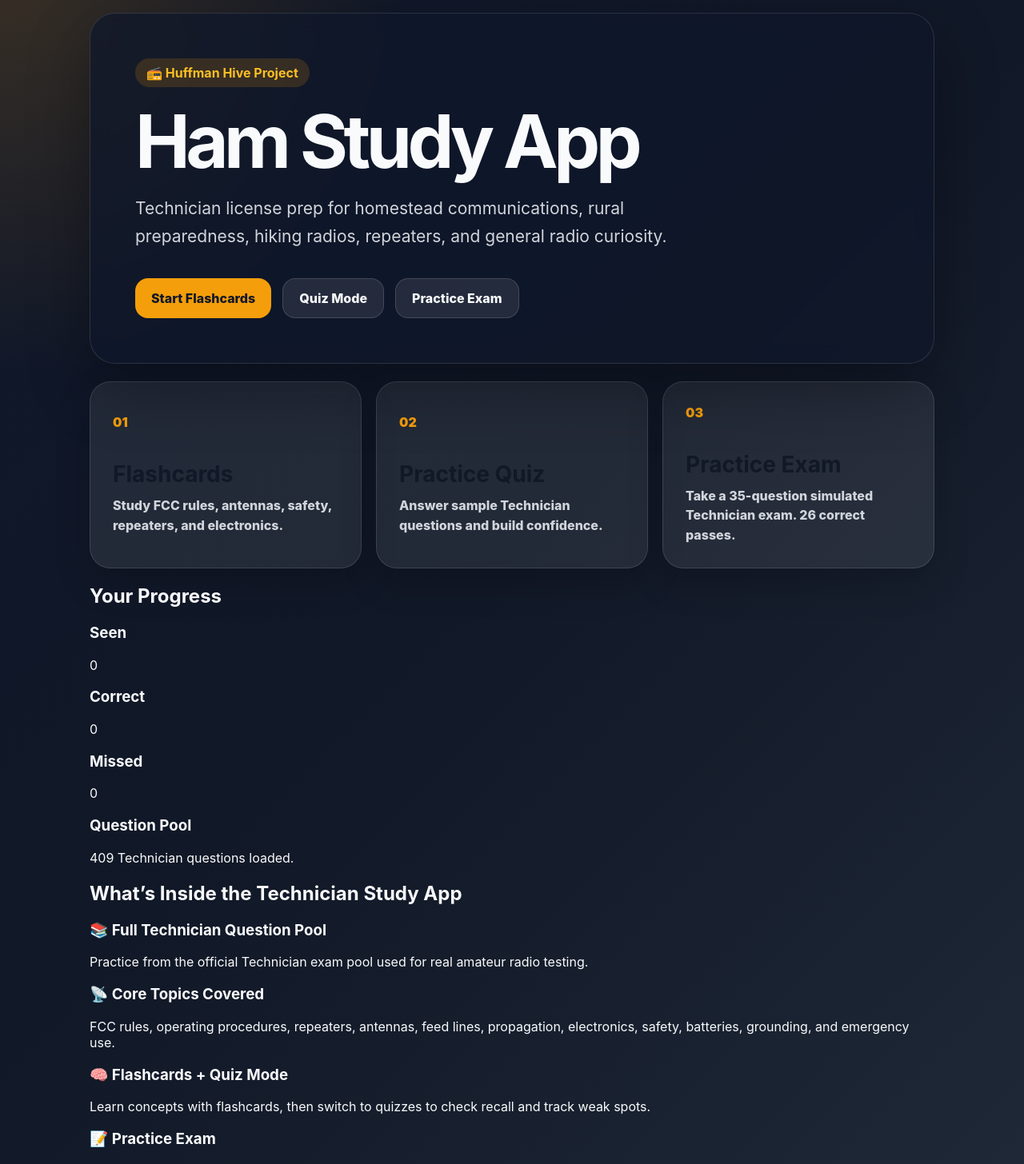
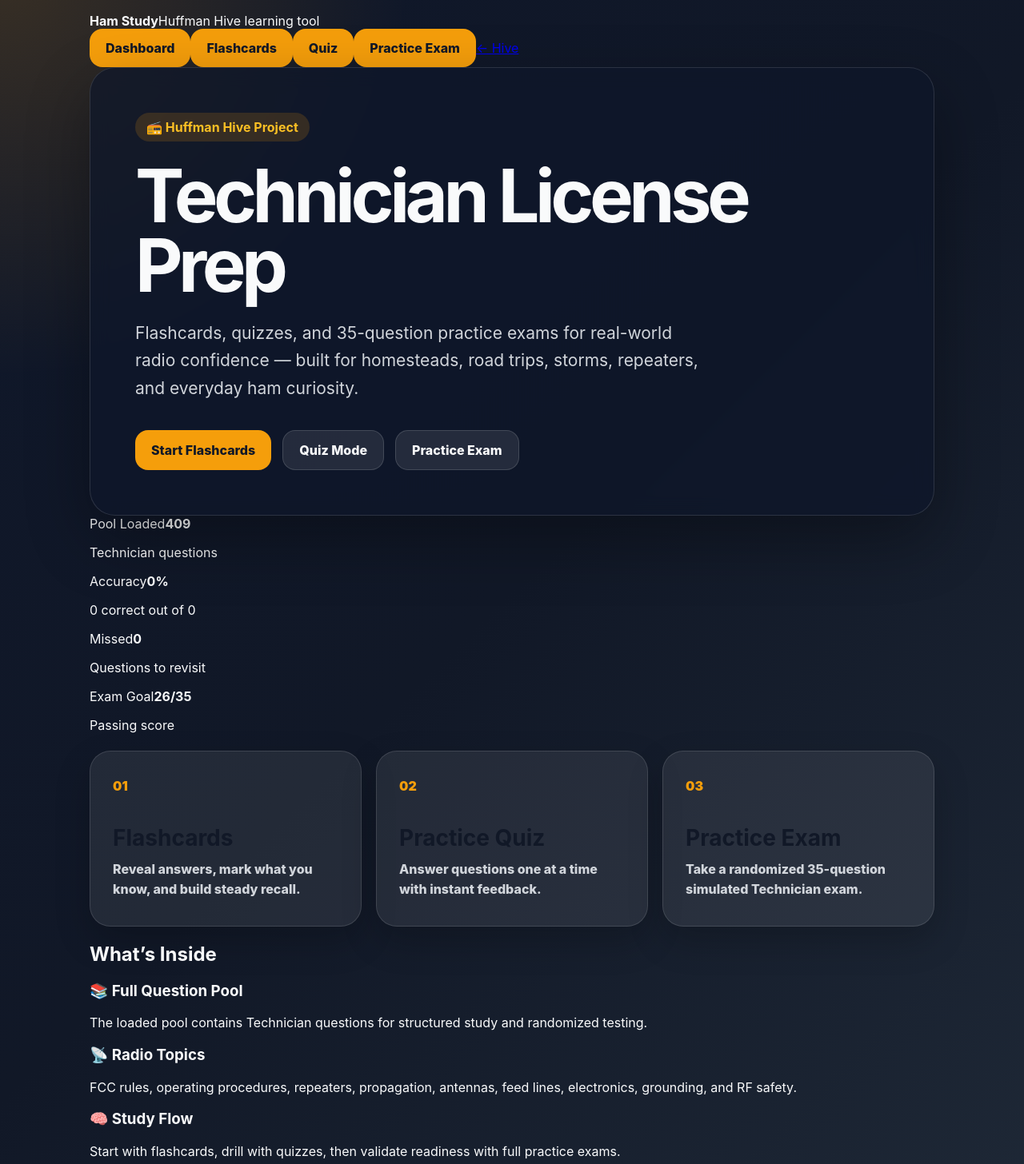
Before and after one commit to BDNHuffman/ham-study-app, a React (Vite) app: page / in a window 1280 px wide. Shown: the part 40-1496 px from the top of the page at 80% size. Built offline with nearby package versions, Linux system fonts and the light colour scheme.

Commit message:
Refactor App component and improve UI elements

```diff
--- a/src/App.jsx
+++ b/src/App.jsx
@@ -1,4 +1,4 @@
-import { useMemo, useState } from "react";
+import { useState } from "react";
 import { QUESTIONS } from "./questions";
 
 const EXAM_SIZE = 35;
@@ -6,6 +6,11 @@ const PASSING_SCORE = 26;
 
 function shuffleArray(array) {
   return [...array].sort(() => Math.random() - 0.5);
+}
+
+function percent(part, total) {
+  if (!total) return 0;
+  return Math.round((part / total) * 100);
 }
 
 export default function App() {
@@ -20,10 +25,18 @@ export default function App() {
   const [examAnswers, setExamAnswers] = useState([]);
 
   const card = QUESTIONS[index % QUESTIONS.length];
+  const accuracy = percent(score.correct, score.seen);
 
   const examComplete = mode === "exam-results";
   const examCorrect = examAnswers.filter((a) => a.correct).length;
   const examMissed = examAnswers.filter((a) => !a.correct);
+  const currentExamQuestion = examQuestions[examIndex];
+
+  function goHome() {
+    setMode("home");
+    setRevealed(false);
+    setSelected(null);
+  }
 
   function next() {
     setIndex((index + 1) % QUESTIONS.length);
@@ -49,6 +62,18 @@ export default function App() {
       correct: s.correct + (choice === card.answer ? 1 : 0),
       missed: s.missed + (choice === card.answer ? 0 : 1)
     }));
+  }
+
+  function startFlashcards() {
+    setMode("flashcards");
+    setRevealed(false);
+    setSelected(null);
+  }
+
+  function startQuiz() {
+    setMode("quiz");
+    setRevealed(false);
+    setSelected(null);
   }
 
   function startExam() {
@@ -81,107 +106,127 @@ export default function App() {
     }
   }
 
-  const currentExamQuestion = examQuestions[examIndex];
-
   return (
     <main className="app">
+      <div className="pollen" aria-hidden="true">
+        <i></i><i></i><i></i><i></i><i></i><i></i><i></i><i></i>
+      </div>
+
+      <header className="topbar">
+        <div className="brand">
+          <div className="mark" aria-hidden="true"></div>
+          <div>
+            <strong>Ham Study</strong>
+            <span>Huffman Hive learning tool</span>
+          </div>
+        </div>
+
+        <nav className="nav-actions">
+          <button className="nav-link" onClick={goHome}>Dashboard</button>
+          <button className="nav-link" onClick={startFlashcards}>Flashcards</button>
+          <button className="nav-link" onClick={startQuiz}>Quiz</button>
+          <button className="nav-link nav-primary" onClick={startExam}>Practice Exam</button>
+          <a className="nav-link" href="https://www.huffman-hive.com/">← Hive</a>
+        </nav>
+      </header>
+
       <section className="hero">
         <div className="badge">📻 Huffman Hive Project</div>
-        <h1>Ham Study App</h1>
+        <h1>Technician License Prep</h1>
         <p>
-          Technician license prep for homestead communications, rural preparedness,
-          hiking radios, repeaters, and general radio curiosity.
+          Flashcards, quizzes, and 35-question practice exams for real-world radio
+          confidence — built for homesteads, road trips, storms, repeaters, and
+          everyday ham curiosity.
         </p>
 
         <div className="hero-actions">
-          <button onClick={() => setMode("flashcards")}>Start Flashcards</button>
-          <button className="secondary" onClick={() => setMode("quiz")}>
-            Quiz Mode
-          </button>
-          <button className="secondary" onClick={startExam}>
-            Practice Exam
-          </button>
+          <button onClick={startFlashcards}>Start Flashcards</button>
+          <button className="secondary" onClick={startQuiz}>Quiz Mode</button>
+          <button className="secondary" onClick={startExam}>Practice Exam</button>
         </div>
       </section>
 
       {mode === "home" && (
         <>
+          <section className="stat-grid">
+            <div className="stat-card">
+              <span>Pool Loaded</span>
+              <strong>{QUESTIONS.length}</strong>
+              <p>Technician questions</p>
+            </div>
+
+            <div className="stat-card">
+              <span>Accuracy</span>
+              <strong>{accuracy}%</strong>
+              <p>{score.correct} correct out of {score.seen || 0}</p>
+            </div>
+
+            <div className="stat-card">
+              <span>Missed</span>
+              <strong>{score.missed}</strong>
+              <p>Questions to revisit</p>
+            </div>
+
+            <div className="stat-card">
+              <span>Exam Goal</span>
+              <strong>{PASSING_SCORE}/{EXAM_SIZE}</strong>
+              <p>Passing score</p>
+            </div>
+          </section>
+
           <section className="grid">
-            <button className="card clickable" onClick={() => setMode("flashcards")}>
-              <span>01</span>
+            <button className="card clickable" onClick={startFlashcards}>
+              <span className="card-number">01</span>
               <h2>Flashcards</h2>
-              <p>Study FCC rules, antennas, safety, repeaters, and electronics.</p>
+              <p>Reveal answers, mark what you know, and build steady recall.</p>
             </button>
 
-            <button className="card clickable" onClick={() => setMode("quiz")}>
-              <span>02</span>
+            <button className="card clickable" onClick={startQuiz}>
+              <span className="card-number">02</span>
               <h2>Practice Quiz</h2>
-              <p>Answer sample Technician questions and build confidence.</p>
+              <p>Answer questions one at a time with instant feedback.</p>
             </button>
 
             <button className="card clickable" onClick={startExam}>
-              <span>03</span>
+              <span className="card-number">03</span>
               <h2>Practice Exam</h2>
-              <p>Take a 35-question simulated Technician exam. 26 correct passes.</p>
+              <p>Take a randomized 35-question simulated Technician exam.</p>
             </button>
           </section>
 
           <section className="info-section">
-            <h2>Your Progress</h2>
-            <div className="info-grid">
-              <div className="info-card">
-                <h3>Seen</h3>
-                <p>{score.seen}</p>
-              </div>
-              <div className="info-card">
-                <h3>Correct</h3>
-                <p>{score.correct}</p>
-              </div>
-              <div className="info-card">
-                <h3>Missed</h3>
-                <p>{score.missed}</p>
-              </div>
-              <div className="info-card">
-                <h3>Question Pool</h3>
-                <p>{QUESTIONS.length} Technician questions loaded.</p>
-              </div>
-            </div>
-          </section>
-
-          <section className="info-section">
-            <h2>What’s Inside the Technician Study App</h2>
+            <h2>What’s Inside</h2>
 
             <div className="info-grid">
               <div className="info-card">
-                <h3>📚 Full Technician Question Pool</h3>
+                <h3>📚 Full Question Pool</h3>
                 <p>
-                  Practice from the official Technician exam pool used for real
-                  amateur radio testing.
+                  The loaded pool contains Technician questions for structured study
+                  and randomized testing.
                 </p>
               </div>
 
               <div className="info-card">
-                <h3>📡 Core Topics Covered</h3>
+                <h3>📡 Radio Topics</h3>
                 <p>
-                  FCC rules, operating procedures, repeaters, antennas, feed lines,
-                  propagation, electronics, safety, batteries, grounding, and
-                  emergency use.
+                  FCC rules, operating procedures, repeaters, propagation, antennas,
+                  feed lines, electronics, grounding, and RF safety.
                 </p>
               </div>
 
               <div className="info-card">
-                <h3>🧠 Flashcards + Quiz Mode</h3>
+                <h3>🧠 Study Flow</h3>
                 <p>
-                  Learn concepts with flashcards, then switch to quizzes to check
-                  recall and track weak spots.
+                  Start with flashcards, drill with quizzes, then validate readiness
+                  with full practice exams.
                 </p>
               </div>
 
               <div className="info-card">
-                <h3>📝 Practice Exam</h3>
+                <h3>🏕 Real-Life Use</h3>
                 <p>
-                  Simulate the real Technician test with 35 randomized questions and
-                  a pass/fail result.
+                  Built for practical communication skills: homesteads, storms,
+                  travel, hiking radios, and rural preparedness.
                 </p>
               </div>
             </div>
@@ -192,13 +237,8 @@ export default function App() {
       {mode === "flashcards" && (
         <section className="study-panel">
           <div className="panel-top">
-            <button className="secondary" onClick={() => setMode("home")}>
-              ← Home
-            </button>
-
-            <span>
-              {card.section} • {card.id}
-            </span>
+            <button className="secondary" onClick={goHome}>← Home</button>
+            <span>{card.section} • {card.id}</span>
           </div>
 
           <h2>{card.question}</h2>
@@ -216,9 +256,7 @@ export default function App() {
               <button onClick={() => setRevealed(true)}>Reveal Answer</button>
             ) : (
               <>
-                <button className="secondary" onClick={() => mark(false)}>
-                  Missed It
-                </button>
+                <button className="secondary" onClick={() => mark(false)}>Missed It</button>
                 <button onClick={() => mark(true)}>Got It</button>
               </>
             )}
@@ -229,13 +267,8 @@ export default function App() {
       {mode === "quiz" && (
         <section className="study-panel">
           <div className="panel-top">
-            <button className="secondary" onClick={() => setMode("home")}>
-              ← Home
-            </button>
-
-            <span>
-              {card.section} • {card.id}
-            </span>
+            <button className="secondary" onClick={goHome}>← Home</button>
+            <span>{card.section} • {card.id}</span>
           </div>
 
           <h2>{card.question}</h2>
@@ -272,14 +305,15 @@ export default function App() {
       {mode === "exam" && currentExamQuestion && (
         <section className="study-panel">
           <div className="panel-top">
-            <button className="secondary" onClick={() => setMode("home")}>
-              ← Quit Exam
-            </button>
-
+            <button className="secondary" onClick={goHome}>← Quit Exam</button>
             <span>
               Question {examIndex + 1} of {examQuestions.length} •{" "}
               {currentExamQuestion.section}
             </span>
+          </div>
+
+          <div className="exam-progress">
+            <span style={{ width: `${percent(examIndex, EXAM_SIZE)}%` }}></span>
           </div>
 
           <h2>{currentExamQuestion.question}</h2>
@@ -301,31 +335,20 @@ export default function App() {
       {examComplete && (
         <section className="study-panel">
           <div className="panel-top">
-            <button className="secondary" onClick={() => setMode("home")}>
-              ← Home
-            </button>
-
+            <button className="secondary" onClick={goHome}>← Home</button>
             <span>Practice Exam Complete</span>
           </div>
 
-          <h2>
-            {examCorrect >= PASSING_SCORE ? "You passed!" : "Not quite yet."}
-          </h2>
+          <h2>{examCorrect >= PASSING_SCORE ? "You passed!" : "Not quite yet."}</h2>
 
           <div className="answer">
-            <h3>
-              Score: {examCorrect} / {EXAM_SIZE}
-            </h3>
-            <p>
-              Passing score: {PASSING_SCORE} / {EXAM_SIZE}
-            </p>
+            <h3>Score: {examCorrect} / {EXAM_SIZE}</h3>
+            <p>Passing score: {PASSING_SCORE} / {EXAM_SIZE}</p>
           </div>
 
           <div className="hero-actions">
             <button onClick={startExam}>Take Another Exam</button>
-            <button className="secondary" onClick={() => setMode("home")}>
-              Back Home
-            </button>
+            <button className="secondary" onClick={goHome}>Back Home</button>
           </div>
 
           {examMissed.length > 0 && (
@@ -338,16 +361,10 @@ export default function App() {
                     {idx + 1}. {item.question.section} • {item.question.id}
                   </p>
                   <h4>{item.question.question}</h4>
-                  <p>
-                    <strong>Your answer:</strong> {item.selected}
-                  </p>
-                  <p>
-                    <strong>Correct answer:</strong> {item.question.answer}
-                  </p>
+                  <p><strong>Your answer:</strong> {item.selected}</p>
+                  <p><strong>Correct answer:</strong> {item.question.answer}</p>
                   {item.question.reference && (
-                    <p>
-                      <strong>Reference:</strong> {item.question.reference}
-                    </p>
+                    <p><strong>Reference:</strong> {item.question.reference}</p>
                   )}
                 </div>
               ))}
@@ -355,6 +372,11 @@ export default function App() {
           )}
         </section>
       )}
+
+      <footer className="footer">
+        <span>© Huffman Hive</span>
+        <span>Made with 🐝 + 📻 + ☁️</span>
+      </footer>
     </main>
   );
 }
```
